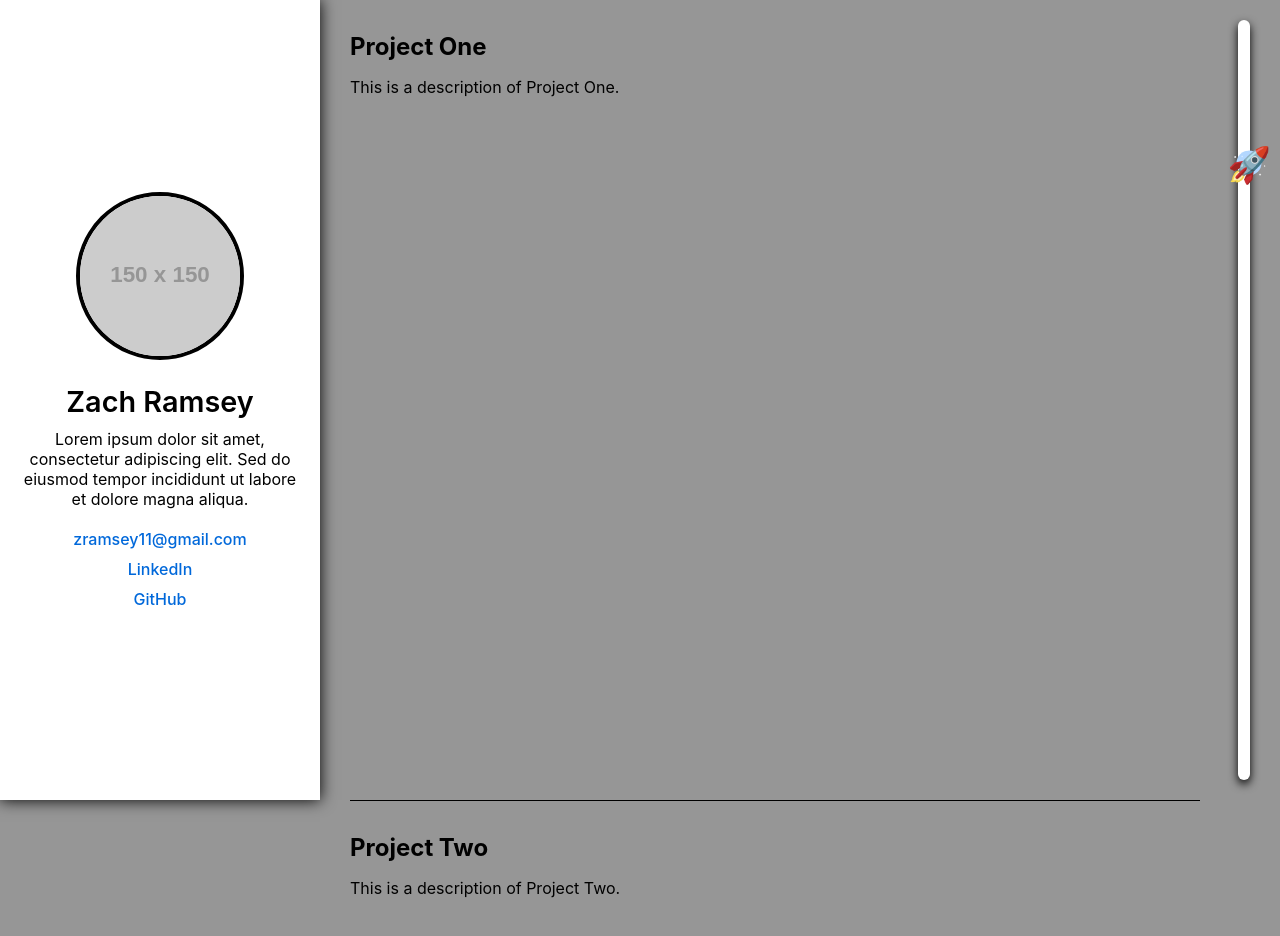
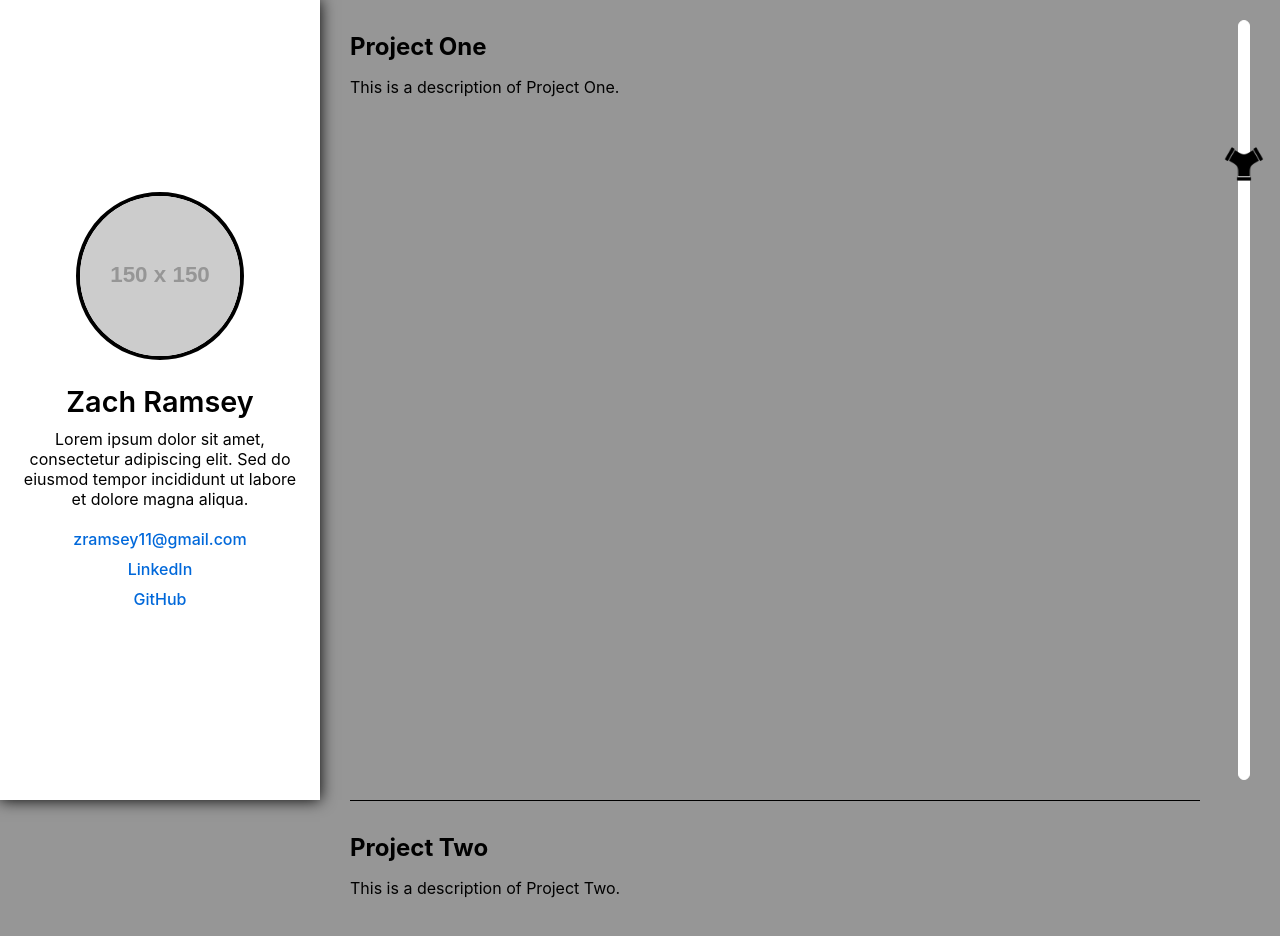
Before and after one commit to zachramsey/portfolio, a plain HTML site: page index.html in a window 1280 px wide. Shown: the top 936 px of the page. Drawn offline with Linux system fonts and the light colour scheme; placeholder pictures from the web are drawn by us.

Commit message:
Adds first custom navrail icon

```diff
--- a/css/navrail.css
+++ b/css/navrail.css
@@ -9,17 +9,16 @@
   height: auto;
   width: 12px;
   background: var(--controlBackgroundColor);
+  border: 1px solid var(--controlBackgroundColor);
   border-radius: 9999px;
   padding: 20px 0;
   box-sizing: border-box;
-  box-shadow: 0 4px 10px var(--shadowColor);
+  /* box-shadow: 0 4px 10px var(--shadowColor); */
 }
 
 /* Navigation Nodes */
 .nav-node {
   position: absolute;
-  left: 50%;
-  transform: translateX(-50%);
   width: 10px;
   height: 10px;
   background: var(--controlColor);
@@ -32,37 +31,64 @@
 .nav-node::after {
   content: '';
   position: absolute;
-  top: 50%;
-  left: 50%;
-  transform: translate(-50%, -50%);
-  width: 50px;
-  height: 50px;
+  transform: translate(-7px, -7px);
+  width: 24px;
+  height: 24px;
   background: transparent;
   border-radius: 50%;
 }
 
 /* Node hover effect */
 .nav-node:hover {
-  background: var(--selectedControlColor);
+  background: transparent;
   transform: scale(2.5);
 }
 
 /* Icon inside node */
-.nav-node .icon {
+.nav-node .nav-icon {
   position: absolute;
-  top: 50%;
-  left: 50%;
-  transform: translate(-50%, -50%) scale(0.5);
+  top: -30%;
+  left: -30%;
+  transform: (0.5);
   opacity: 0;
   transition: all 0.3s ease;
   font-size: 14px;
   color: var(--labelColor);
 }
 
+.nav-node img.nav-icon {
+  width: 16px;
+  height: 16px;
+}
+
 /* Show icon on hover */
-.nav-node:hover .icon {
+.nav-node:hover .nav-icon {
   opacity: 1;
-  transform: translate(-50%, -50%) scale(1); /* Grow to full size */
+  transform: translateX(-1.5%) scale(1);
+}
+
+/* Active node styling */
+.nav-node.active {
+  background: transparent;
+  transform: scale(2.5);
+}
+
+/* Show icon on active */
+.nav-node.active .nav-icon {
+  opacity: 1;
+  transform: scale(1);
+}
+
+/* Kiwi-drive icon rotation */
+.nav-node #kiwi-icon {
+  transform: rotate(0deg);
+  transition: transform 0.5s ease-in-out;
+}
+.nav-node:hover #kiwi-icon {
+  transform: rotate(180deg);
+}
+.nav-node.active #kiwi-icon {
+  transform: rotate(180deg);
 }
 
 /* Tooltip */
@@ -81,20 +107,6 @@
   pointer-events: none;
   transition: all 0.3s ease;
 }
-
-/* Show tooltip on hover */
 .nav-node:hover .tooltip {
   opacity: 1;
 }
-
-/* Active node styling */
-.nav-node.active {
-  background: var(--selectedControlColor);
-  transform: scale(2.5);
-}
-
-/* Show icon on active */
-.nav-node.active .icon {
-  opacity: 1;
-  transform: translate(-50%, -50%) scale(1);
-}
--- a/index.html
+++ b/index.html
@@ -49,15 +49,15 @@
 
         <nav class="scroll-nav-rail">
             <a href="#project-1" class="nav-node">
-                <span class="icon">🚀</span>
+                <img src="images/kiwi-drive.png" alt="Kiwi Drive Icon" id="kiwi-icon" class="nav-icon">
                 <span class="tooltip">Project One</span>
             </a>
             <a href="#project-2" class="nav-node">
-                <span class="icon">🎨</span>
+                <span class="nav-icon">🎨</span>
                 <span class="tooltip">Project Two</span>
             </a>
             <a href="#project-3" class="nav-node">
-                <span class="icon">💻</span>
+                <span class="nav-icon">💻</span>
                 <span class="tooltip">Project Three</span>
             </a>
         </nav>
--- a/js/navrail.js
+++ b/js/navrail.js
@@ -33,12 +33,43 @@ function positionNavNodes() {
 }
 
 
+/* Update active nav node based on scroll position */
+function selectNavNode() {
+    const navNodes = document.querySelectorAll('.scroll-nav-rail .nav-node');
+    const projectSections = document.querySelectorAll('.project-section');
+    let currentSectionId = '';
+    // Determine which section is currently in view
+    projectSections.forEach(section => {
+        const sectionTop = section.offsetTop;
+        const sectionHeight = section.offsetHeight;
+        // Check if section is at least halfway on screen
+        if (window.scrollY >= sectionTop - sectionHeight / 2) {
+            currentSectionId = section.getAttribute('id');
+        }
+    });
+    // update "active" class on nav nodes
+    navNodes.forEach(node => {
+        // Remove "active" class from all nodes
+        node.classList.remove('active');
+        // Add "active" class to matching node
+        if (node.getAttribute('href') === `#${currentSectionId}`) {
+            node.classList.add('active');
+        }
+    });
+}
+
+
 /* Smooth scrolling for navigation rail */
 document.addEventListener('DOMContentLoaded', () => {
     // Position nav nodes on load
     positionNavNodes();
     // Reposition nav nodes on window resize
     window.addEventListener('resize', positionNavNodes);
+
+    // Select active nav node on load
+    selectNavNode();
+    // Update active nav node on scroll
+    window.addEventListener('scroll', selectNavNode);
 
     // Add click event listeners to nav nodes
     const navNodes = document.querySelectorAll('.scroll-nav-rail .nav-node');
@@ -58,28 +89,4 @@ document.addEventListener('DOMContentLoaded', () => {
             }
         });
     });
-
-    /* Update active nav node based on scroll position */
-    const projectSections = document.querySelectorAll('.project-section');
-    window.addEventListener('scroll', () => {
-        let currentSectionId = '';
-        // Determine which section is currently in view
-        projectSections.forEach(section => {
-            const sectionTop = section.offsetTop;
-            const sectionHeight = section.offsetHeight;
-            // Check if section is at least halfway on screen
-            if (window.scrollY >= sectionTop - sectionHeight / 2) {
-                currentSectionId = section.getAttribute('id');
-            }
-        });
-        // update "active" class on nav nodes
-        navNodes.forEach(node => {
-            // Remove "active" class from all nodes
-            node.classList.remove('active');
-            // Add "active" class to matching node
-            if (node.getAttribute('href') === `#${currentSectionId}`) {
-                node.classList.add('active');
-            }
-        });
-    });
 });
```
Also changed, not shown: images/kiwi-drive.png (added).
